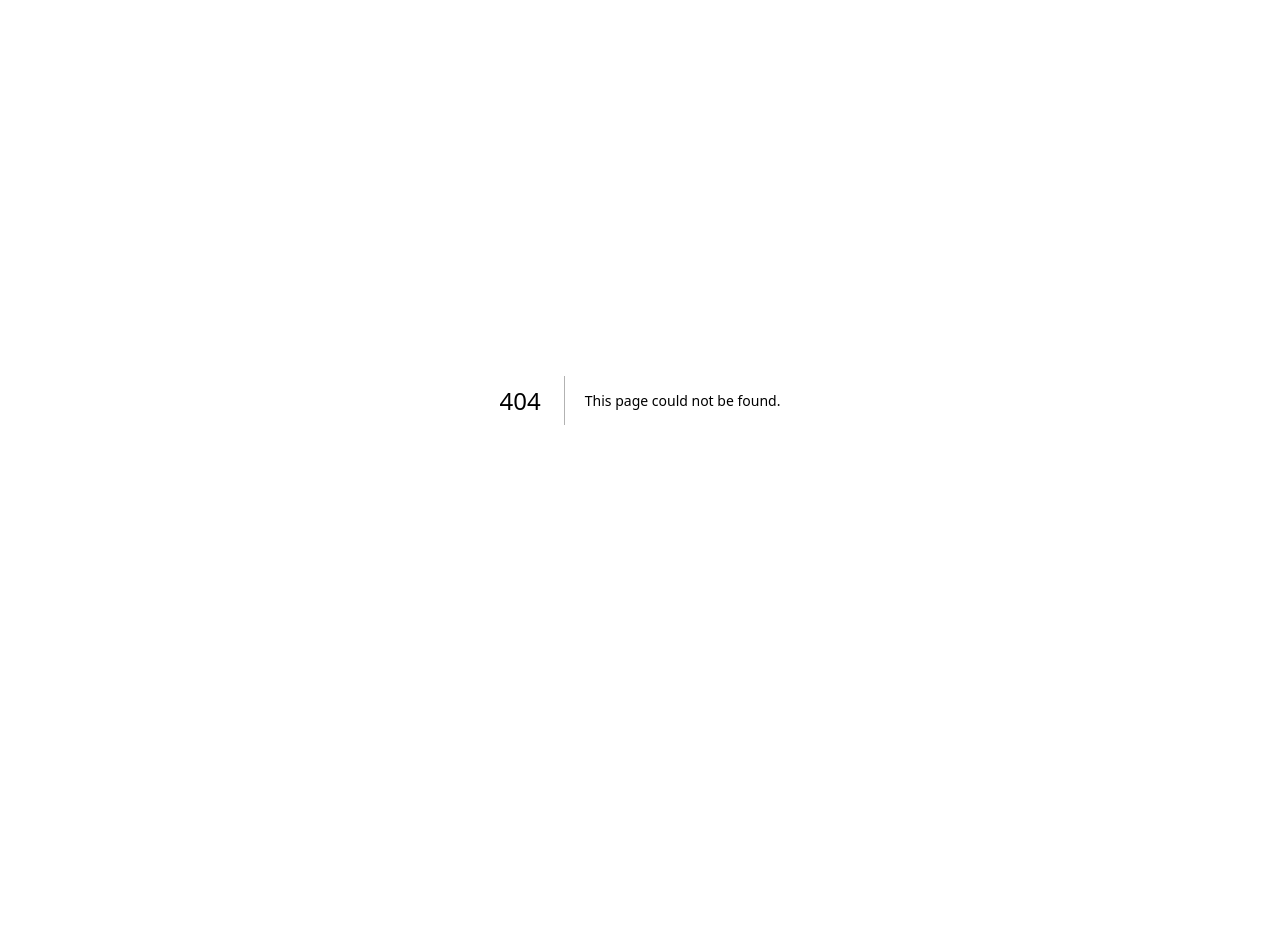
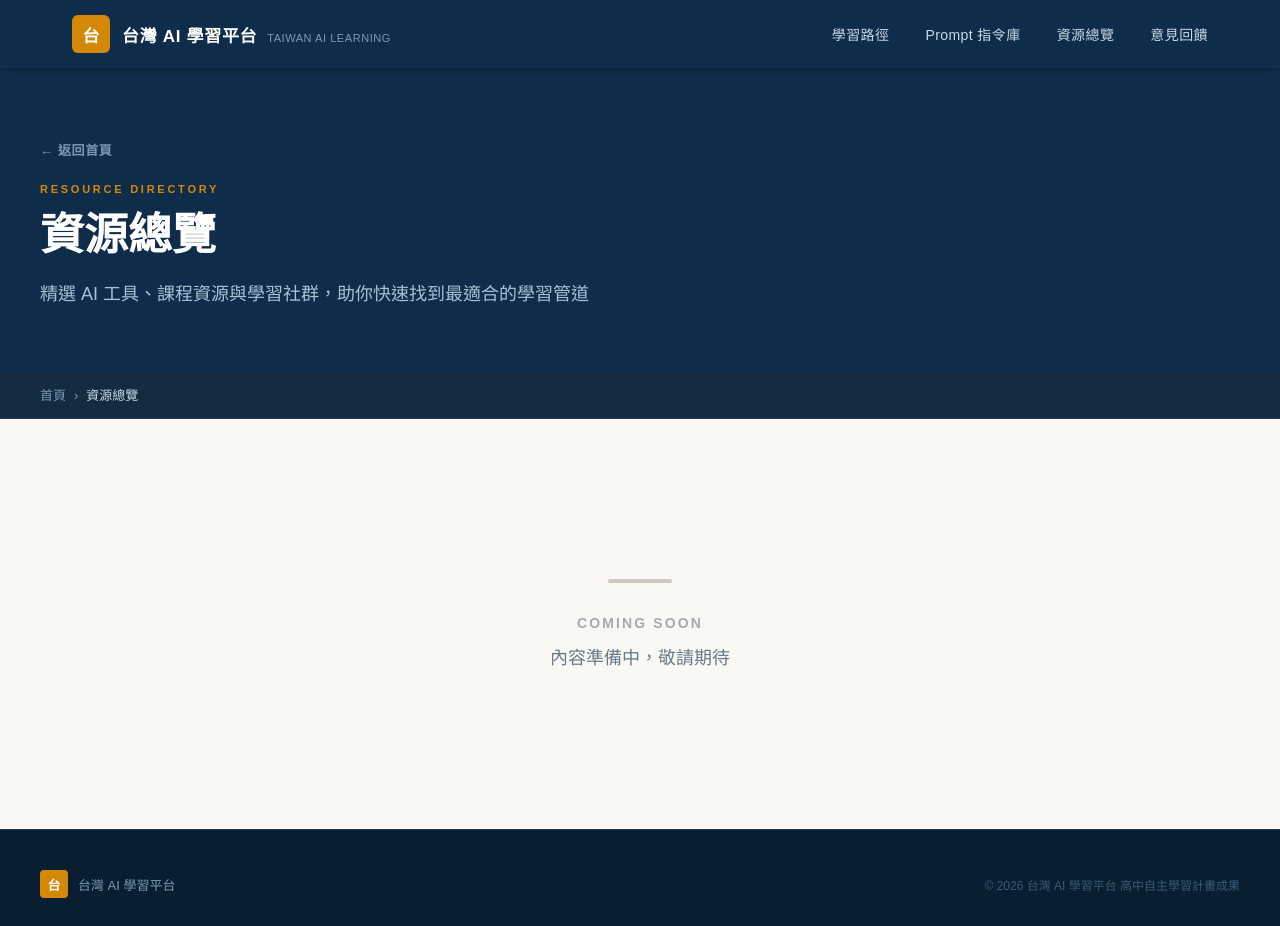
Before and after one commit to haoxi1008/ai-learning-hub, a Next.js app: page /resources in a window 1280 px wide. Before the commit this address had no page. Before the commit the page ends 800 px from the top, so only its background shows below. Built offline with nearby package versions, Linux system fonts and the light colour scheme.

Commit message:
Create ResourcesPage component
Implement the ResourcesPage component with navigation, header, main content, and footer.

```diff
--- /dev/null
+++ b/app/resources/page.js
@@ -0,0 +1,82 @@
+'use client'
+
+export default function ResourcesPage() {
+  return (
+    <div style={{ fontFamily: "'Noto Sans TC', 'PingFang TC', sans-serif", backgroundColor: '#faf8f5', minHeight: '100vh' }}>
+      {/* Navigation */}
+      <nav style={{ backgroundColor: '#0f2d4a', position: 'sticky', top: 0, zIndex: 100, boxShadow: '0 2px 12px rgba(0,0,0,0.25)' }}>
+        <div style={{ maxWidth: '1200px', margin: '0 auto', padding: '0 32px', display: 'flex', alignItems: 'center', justifyContent: 'space-between', height: '68px' }}>
+          <a href="/" style={{ display: 'flex', alignItems: 'center', gap: '12px', textDecoration: 'none' }}>
+            <div style={{ width: '38px', height: '38px', backgroundColor: '#d4880a', borderRadius: '6px', display: 'flex', alignItems: 'center', justifyContent: 'center', flexShrink: 0 }}>
+              <span style={{ color: '#fff', fontWeight: '900', fontSize: '17px' }}>台</span>
+            </div>
+            <div>
+              <span style={{ color: '#ffffff', fontWeight: '800', fontSize: '17px', letterSpacing: '0.04em' }}>台灣 AI 學習平台</span>
+              <span style={{ color: '#7a9ab4', fontSize: '11px', marginLeft: '10px', letterSpacing: '0.05em' }}>TAIWAN AI LEARNING</span>
+            </div>
+          </a>
+          <div style={{ display: 'flex', gap: '36px', alignItems: 'center' }}>
+            {[
+              { label: '學習路徑', href: '/#paths' },
+              { label: 'Prompt 指令庫', href: '/#prompts' },
+              { label: '資源總覽', href: '/#resources' },
+              { label: '意見回饋', href: '/#feedback' },
+            ].map(item => (
+              <a key={item.label} href={item.href} style={{ color: '#c8d8e8', fontSize: '14px', textDecoration: 'none', fontWeight: '500', letterSpacing: '0.03em' }}
+                onMouseEnter={e => e.target.style.color = '#ffffff'}
+                onMouseLeave={e => e.target.style.color = '#c8d8e8'}
+              >{item.label}</a>
+            ))}
+          </div>
+        </div>
+      </nav>
+
+      {/* Page Header */}
+      <section style={{ backgroundColor: '#0f2d4a', padding: '72px 32px 60px' }}>
+        <div style={{ maxWidth: '1200px', margin: '0 auto' }}>
+          <a href="/" style={{ color: '#7a9ab4', fontSize: '13px', textDecoration: 'none', letterSpacing: '0.05em', fontWeight: '600' }}>
+            ← 返回首頁
+          </a>
+          <div style={{ marginTop: '24px' }}>
+            <p style={{ fontSize: '11px', fontWeight: '800', letterSpacing: '0.25em', color: '#d4880a', marginBottom: '14px' }}>RESOURCE DIRECTORY</p>
+            <h1 style={{ fontSize: '44px', fontWeight: '900', color: '#ffffff', marginBottom: '16px', lineHeight: '1.2' }}>資源總覽</h1>
+            <p style={{ fontSize: '18px', color: '#a8c0d4', lineHeight: '1.85', maxWidth: '560px' }}>精選 AI 工具、課程資源與學習社群，助你快速找到最適合的學習管道</p>
+          </div>
+        </div>
+      </section>
+
+      {/* Breadcrumb */}
+      <div style={{ backgroundColor: '#152b40', borderBottom: '1px solid #1e3d57', padding: '14px 32px' }}>
+        <div style={{ maxWidth: '1200px', margin: '0 auto' }}>
+          <p style={{ color: '#7a9ab4', fontSize: '13px', margin: 0 }}>
+            <a href="/" style={{ color: '#7a9ab4', textDecoration: 'none' }}>首頁</a>
+            <span style={{ margin: '0 8px' }}>›</span>
+            <span style={{ color: '#c8d8e8' }}>資源總覽</span>
+          </p>
+        </div>
+      </div>
+
+      {/* Main Content — 待填入 */}
+      <main style={{ maxWidth: '1200px', margin: '0 auto', padding: '80px 32px' }}>
+        <div style={{ textAlign: 'center', padding: '80px 0' }}>
+          <div style={{ width: '64px', height: '4px', backgroundColor: '#d0c8bc', margin: '0 auto 32px', borderRadius: '2px' }}></div>
+          <p style={{ fontSize: '14px', color: '#aaa', letterSpacing: '0.15em', fontWeight: '700' }}>COMING SOON</p>
+          <p style={{ fontSize: '18px', color: '#6a7a8a', marginTop: '12px' }}>內容準備中，敬請期待</p>
+        </div>
+      </main>
+
+      {/* Footer */}
+      <footer style={{ backgroundColor: '#091e30', padding: '40px 32px 28px', borderTop: '1px solid #1e3d57', marginTop: 'auto' }}>
+        <div style={{ maxWidth: '1200px', margin: '0 auto', display: 'flex', justifyContent: 'space-between', alignItems: 'center', flexWrap: 'wrap', gap: '12px' }}>
+          <div style={{ display: 'flex', alignItems: 'center', gap: '10px' }}>
+            <div style={{ width: '28px', height: '28px', backgroundColor: '#d4880a', borderRadius: '4px', display: 'flex', alignItems: 'center', justifyContent: 'center' }}>
+              <span style={{ color: '#fff', fontWeight: '900', fontSize: '13px' }}>台</span>
+            </div>
+            <span style={{ color: '#7a9ab4', fontSize: '13px' }}>台灣 AI 學習平台</span>
+          </div>
+          <p style={{ color: '#3a5a74', fontSize: '12px' }}>© 2026 台灣 AI 學習平台 高中自主學習計畫成果</p>
+        </div>
+      </footer>
+    </div>
+  )
+}
```
